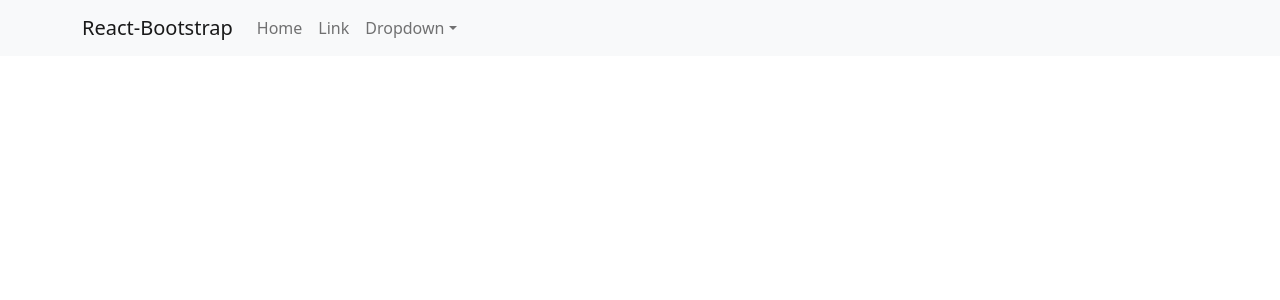
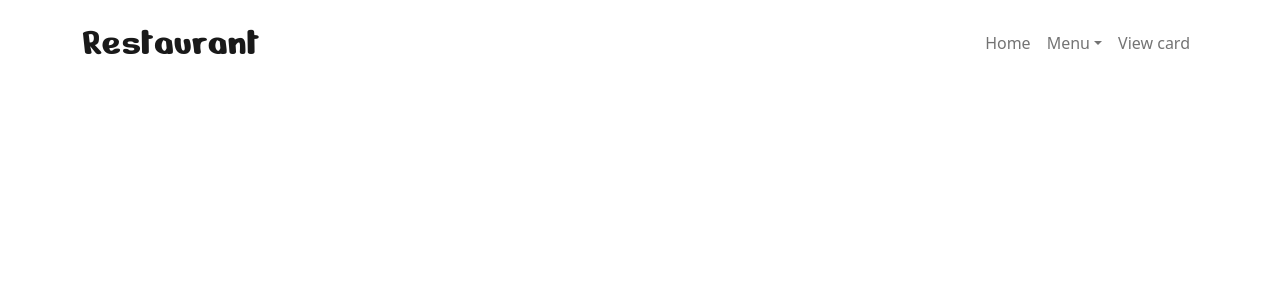
Before and after one commit to LinhNguyenLe2109/restaurant, a React (Create React App) app: page / in a window 1280 px wide. Shown: the top 300 px of the page. Built offline with nearby package versions, Linux system fonts and the light colour scheme.

Commit message:
add cart

```diff
--- a/src/Components/Header/Header.jsx
+++ b/src/Components/Header/Header.jsx
@@ -7,25 +7,26 @@ import NavDropdown from 'react-bootstrap/NavDropdown';
 
 function Header() {
   return (
-    <Navbar bg="light" expand="lg">
+    <Navbar expand="md">
       <Container>
-        <Navbar.Brand href="#home">React-Bootstrap</Navbar.Brand>
-        <Navbar.Toggle aria-controls="basic-navbar-nav" />
-        <Navbar.Collapse id="basic-navbar-nav">
-          <Nav className="me-auto">
+        <Navbar.Brand href="#home" className={`${style.brandName} fs-1`}>Restaurant</Navbar.Brand>
+        <Navbar.Toggle aria-controls="navbar-nav" />
+        <Navbar.Collapse id="navbar-nav">
+          <Nav className="ms-auto">
             <Nav.Link href="#home">Home</Nav.Link>
-            <Nav.Link href="#link">Link</Nav.Link>
-            <NavDropdown title="Dropdown" id="basic-nav-dropdown">
-              <NavDropdown.Item href="#action/3.1">Action</NavDropdown.Item>
+            <NavDropdown title="Menu" id="menu-dropdown">
+              <NavDropdown.Item href="#action/3.1">Food A</NavDropdown.Item>
               <NavDropdown.Item href="#action/3.2">
-                Another action
+              Food B
               </NavDropdown.Item>
-              <NavDropdown.Item href="#action/3.3">Something</NavDropdown.Item>
-              <NavDropdown.Divider />
+              <NavDropdown.Item href="#action/3.3">Food C</NavDropdown.Item>
               <NavDropdown.Item href="#action/3.4">
-                Separated link
+              Food D
               </NavDropdown.Item>
             </NavDropdown>
+            {/* Delete this after */}
+            <Nav.Link href="#cart">View card</Nav.Link>
+            {/* Cart here */}
           </Nav>
         </Navbar.Collapse>
       </Container>
--- a/src/Components/Header/Header.module.css
+++ b/src/Components/Header/Header.module.css
@@ -0,0 +1,5 @@
+@import url('https://fonts.googleapis.com/css2?family=Nerko+One&display=swap');
+
+.brandName{
+    font-family: 'Nerko One', cursive;
+}
```
